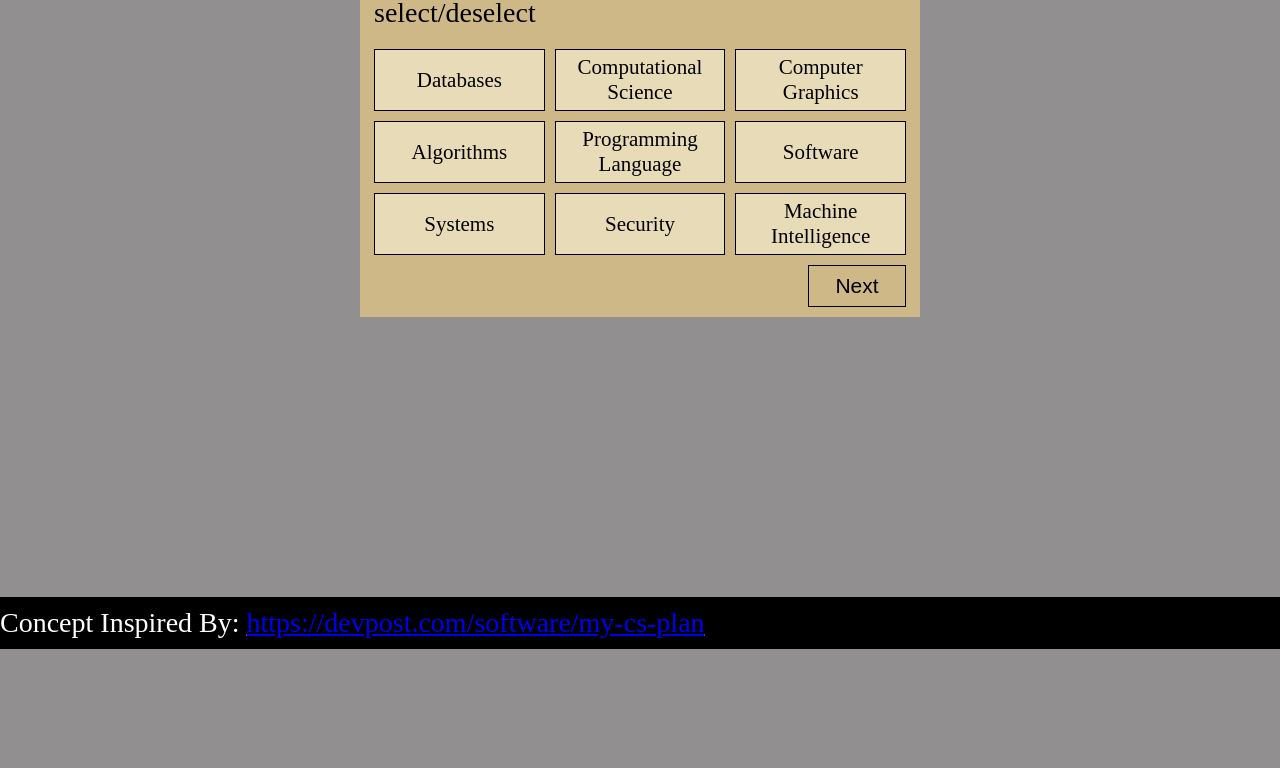
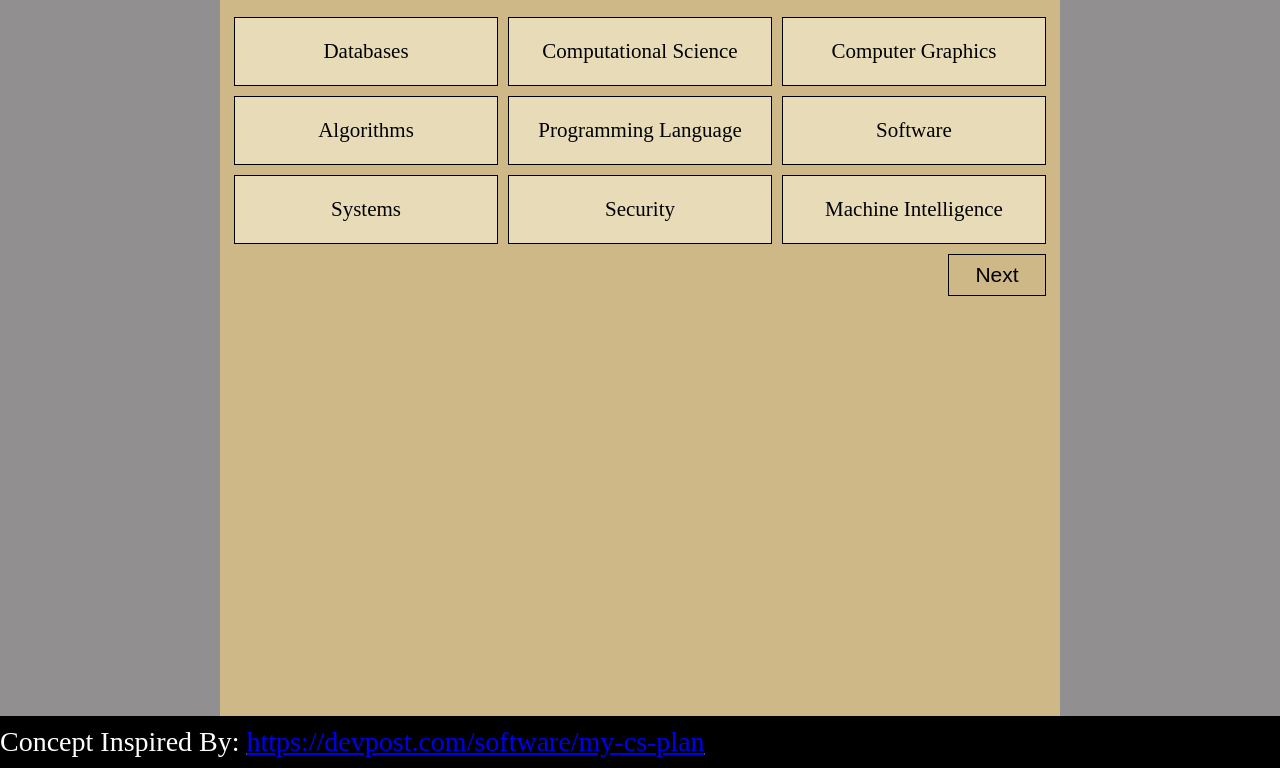
Before and after one commit to athata1/CSTrackOptimizer, a plain HTML site: page index.html in a window 1280 px wide. Shown: the part 227-995 px from the top of the page. Before the commit the page ends 876 px from the top, so only its background shows below. Drawn offline with Linux system fonts and the light colour scheme.

Commit message:
Changed UI

```diff
--- a/styles.css
+++ b/styles.css
@@ -47,13 +47,12 @@ nav #nav .title {
   justify-content: center;
   align-items: center;
   flex-direction: column;
-  padding-bottom: 20rem;
 }
 
 .container {
   padding-top: 10px;
-  padding-bottom: 10px;
-  width: 40rem;
+  padding-bottom: 30rem;
+  width: 60rem;
   background-color: #CEB888;
 }
 
@@ -110,6 +109,7 @@ nav #nav .title {
   transition: background 200ms ease-in-out;
   padding: 5px;
   cursor: pointer;
+  padding: 1.5rem 0;
 }
 
 .submit, #retry-button {
@@ -177,7 +177,7 @@ nav #nav .title {
   background: lightgoldenrodyellow;
 }
 
-@media (max-width: 560px) {
+@media (max-width: 841px) {
   .container {
     width:100vw;
     height: 100%;
```
